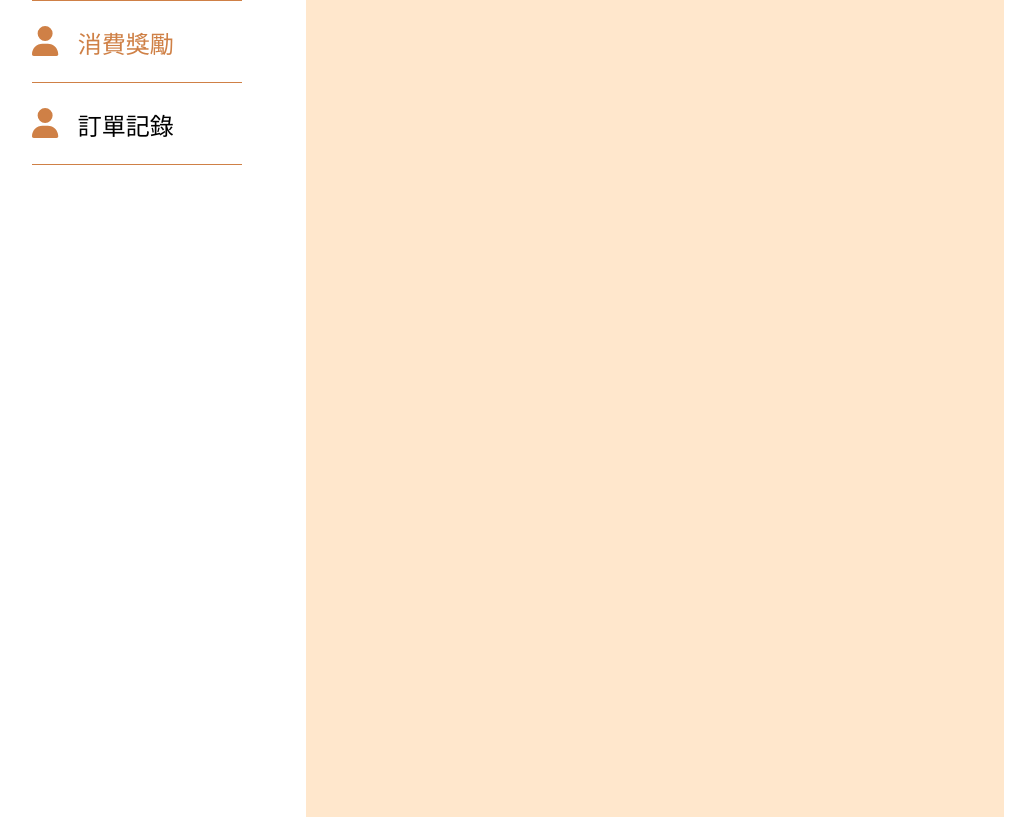
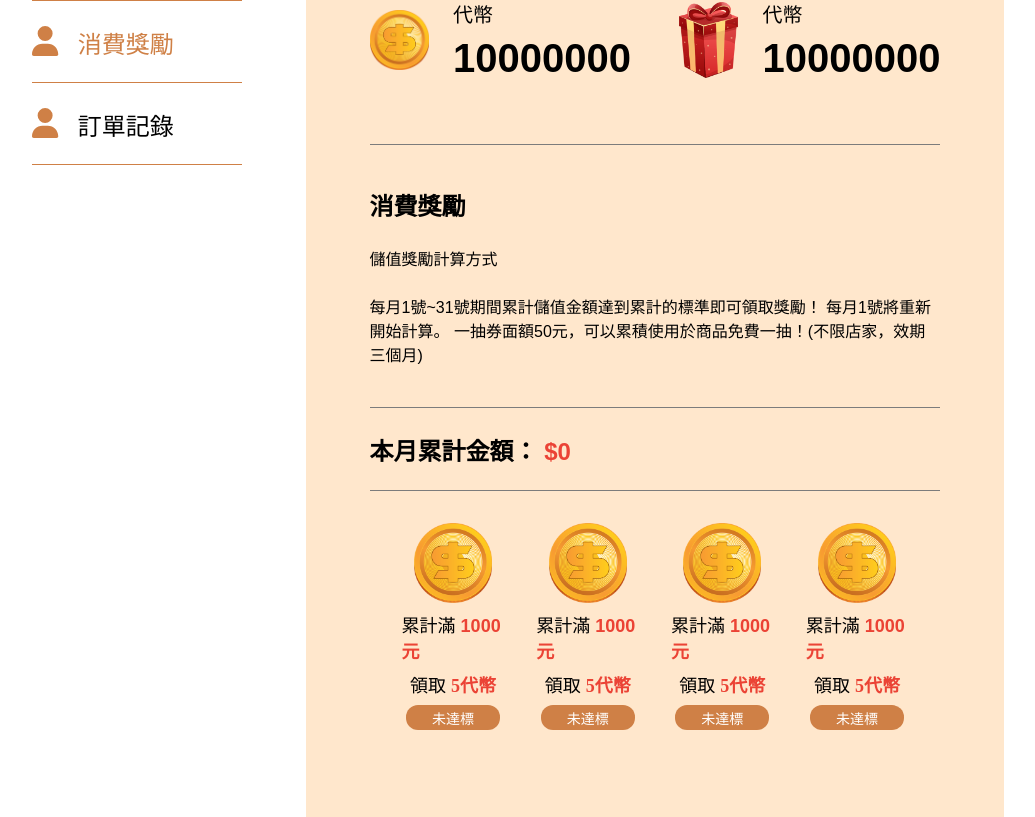
Before and after one commit to smile95137a/OneKuJiForVue, a Vue app: page /member-center/rewards in a window 1280 px wide. Shown: the part 403-1220 px from the top of the page, without its empty margins (122-1157 px from the left). Built offline with nearby package versions, Linux system fonts and the light colour scheme.

Commit message:
會員中心

```diff
--- a/src/assets/styles/pages/_memberCenter.scss
+++ b/src/assets/styles/pages/_memberCenter.scss
@@ -7,6 +7,17 @@ $root-block-name: '.memberCenter';
   @include screen(md) {
     @include flex(null, null, column);
   }
+  &__profileEdit,
+  &__rewards {
+    padding: 64px;
+    width: 100%;
+    max-width: 850px;
+    margin: 0 auto;
+    @include screen(md) {
+      padding: 64px;
+    }
+  }
+
   &__nav {
     @include flex(null, null, column);
     gap: 24px;
@@ -128,16 +139,6 @@ $root-block-name: '.memberCenter';
       width: 100%;
       height: 1px;
       background: #7c7c7c;
-    }
-  }
-
-  &__profileEdit {
-    padding: 64px;
-    width: 100%;
-    max-width: 850px;
-    margin: 0 auto;
-    @include screen(md) {
-      padding: 64px;
     }
   }
 
@@ -305,4 +306,146 @@ $root-block-name: '.memberCenter';
       }
     }
   }
+
+  //
+  &__rewards {
+    &Consume {
+      padding: 42px 0;
+      position: relative;
+      &-title {
+        @include screen(md) {
+          @include flex(null, center);
+        }
+        #{$p__text} {
+          font-size: 24px;
+          font-weight: 900;
+          @include screen(md) {
+            font-size: 18px;
+            font-weight: 900;
+          }
+        }
+      }
+
+      &-subTitle {
+        margin: 24px 0;
+        #{$p__text} {
+          font-size: 18px;
+          font-weight: 400;
+        }
+      }
+
+      &-info {
+        width: 100%;
+        max-width: 590px;
+        #{$p__text} {
+          font-size: 18px;
+          font-weight: 400;
+        }
+      }
+      &::after {
+        content: '';
+        display: block;
+        position: absolute;
+        bottom: 0;
+        width: 100%;
+        height: 1px;
+        background: #7c7c7c;
+      }
+    }
+
+    &Account {
+      position: relative;
+      padding: 24px 0;
+      #{$p__text} {
+        font-size: 24px;
+        font-weight: 700;
+
+        &--red {
+          color: #eb4335;
+        }
+      }
+      &::after {
+        content: '';
+        display: block;
+        position: absolute;
+        bottom: 0;
+        width: 100%;
+        height: 1px;
+        background: #7c7c7c;
+      }
+    }
+
+    &Coins {
+      position: relative;
+      padding: 32px;
+      @include flex;
+      flex-wrap: wrap;
+      gap: 32px;
+      &-item {
+        flex: calc(25% - 32px);
+        max-width: 150px;
+        @include flex(center, null, column);
+        @include screen(md) {
+          flex: calc(50% - 32px);
+          max-width: none;
+        }
+      }
+
+      &-icon {
+        width: 100%;
+        height: 100%;
+        max-width: 80px;
+        max-height: 80px;
+        @include flex(center, center);
+        img {
+          width: 100%;
+          height: 100%;
+          object-fit: contain;
+        }
+      }
+
+      &-title {
+        @include flex(null, center);
+        margin-top: 8px;
+        #{$p__text} {
+          font-size: 18px;
+          font-weight: 400;
+
+          &--red {
+            font-weight: 700;
+            color: #eb4335;
+          }
+        }
+      }
+
+      &-subTitle {
+        @include flex(null, center);
+        margin-top: 8px;
+        #{$p__text} {
+          font-size: 18px;
+          font-weight: 400;
+
+          &--red {
+            color: #eb4335;
+            font-family: Noto Sans TC;
+            font-weight: 700;
+          }
+        }
+      }
+      &-btns {
+        margin-top: 8px;
+        @include flex(null, center);
+      }
+      &-btn {
+        @include flex(center, center);
+        width: 94px;
+        height: 25px;
+        border-radius: 12px;
+        color: #fff;
+        background: #cf8046;
+        font-size: 14px;
+        font-weight: 400;
+      }
+    }
+  }
 }
--- a/src/views/MemberCenter/Rewards.vue
+++ b/src/views/MemberCenter/Rewards.vue
@@ -1,7 +1,132 @@
 <template>
-  <div>r</div>
+  <div class="memberCenter__rewards">
+    <MemberCenterCoins />
+
+    <div class="memberCenter__rewardsConsume">
+      <div class="memberCenter__rewardsConsume-title">
+        <p class="memberCenter__text">消費獎勵</p>
+      </div>
+      <div class="memberCenter__rewardsConsume-subTitle">儲值獎勵計算方式</div>
+      <div class="memberCenter__rewardsConsume-info">
+        每月1號~31號期間累計儲值金額達到累計的標準即可領取獎勵！
+        每月1號將重新開始計算。
+        一抽券面額50元，可以累積使用於商品免費一抽！(不限店家，效期三個月)
+      </div>
+    </div>
+    <div class="memberCenter__rewardsAccount">
+      <p class="memberCenter__text">
+        本月累計金額：
+        <span class="memberCenter__text memberCenter__text--red">$0</span>
+      </p>
+    </div>
+    <div class="memberCenter__rewardsCoins">
+      <div class="memberCenter__rewardsCoins-item">
+        <div class="memberCenter__rewardsCoins-icon">
+          <img :src="c1" alt="" srcset="" />
+        </div>
+
+        <div class="memberCenter__rewardsCoins-title">
+          <p class="memberCenter__text">
+            累計滿
+            <span class="memberCenter__text memberCenter__text--red"
+              >1000元</span
+            >
+          </p>
+        </div>
+        <div class="memberCenter__rewardsCoins-subTitle">
+          <p class="memberCenter__text">
+            領取
+            <span class="memberCenter__text memberCenter__text--red"
+              >5代幣</span
+            >
+          </p>
+        </div>
+        <div class="memberCenter__rewardsCoins-btns">
+          <div class="memberCenter__rewardsCoins-btn">未達標</div>
+        </div>
+      </div>
+      <div class="memberCenter__rewardsCoins-item">
+        <div class="memberCenter__rewardsCoins-icon">
+          <img :src="c1" alt="" srcset="" />
+        </div>
+
+        <div class="memberCenter__rewardsCoins-title">
+          <p class="memberCenter__text">
+            累計滿
+            <span class="memberCenter__text memberCenter__text--red"
+              >1000元</span
+            >
+          </p>
+        </div>
+        <div class="memberCenter__rewardsCoins-subTitle">
+          <p class="memberCenter__text">
+            領取
+            <span class="memberCenter__text memberCenter__text--red"
+              >5代幣</span
+            >
+          </p>
+        </div>
+        <div class="memberCenter__rewardsCoins-btns">
+          <div class="memberCenter__rewardsCoins-btn">未達標</div>
+        </div>
+      </div>
+      <div class="memberCenter__rewardsCoins-item">
+        <div class="memberCenter__rewardsCoins-icon">
+          <img :src="c1" alt="" srcset="" />
+        </div>
+
+        <div class="memberCenter__rewardsCoins-title">
+          <p class="memberCenter__text">
+            累計滿
+            <span class="memberCenter__text memberCenter__text--red"
+              >1000元</span
+            >
+          </p>
+        </div>
+        <div class="memberCenter__rewardsCoins-subTitle">
+          <p class="memberCenter__text">
+            領取
+            <span class="memberCenter__text memberCenter__text--red"
+              >5代幣</span
+            >
+          </p>
+        </div>
+        <div class="memberCenter__rewardsCoins-btns">
+          <div class="memberCenter__rewardsCoins-btn">未達標</div>
+        </div>
+      </div>
+      <div class="memberCenter__rewardsCoins-item">
+        <div class="memberCenter__rewardsCoins-icon">
+          <img :src="c1" alt="" srcset="" />
+        </div>
+
+        <div class="memberCenter__rewardsCoins-title">
+          <p class="memberCenter__text">
+            累計滿
+            <span class="memberCenter__text memberCenter__text--red"
+              >1000元</span
+            >
+          </p>
+        </div>
+        <div class="memberCenter__rewardsCoins-subTitle">
+          <p class="memberCenter__text">
+            領取
+            <span class="memberCenter__text memberCenter__text--red"
+              >5代幣</span
+            >
+          </p>
+        </div>
+        <div class="memberCenter__rewardsCoins-btns">
+          <div class="memberCenter__rewardsCoins-btn">未達標</div>
+        </div>
+      </div>
+    </div>
+  </div>
 </template>
 
-<script setup lang="ts"></script>
+<script lang="ts" setup>
+import MemberCenterCoins from '@/components/Frontend/memberCenter/MemberCenterCoins.vue';
+import c1 from '@/assets/image/coin-1.png';
+</script>
 
-<style scoped></style>
+<style lang="scss" scoped></style>
```
